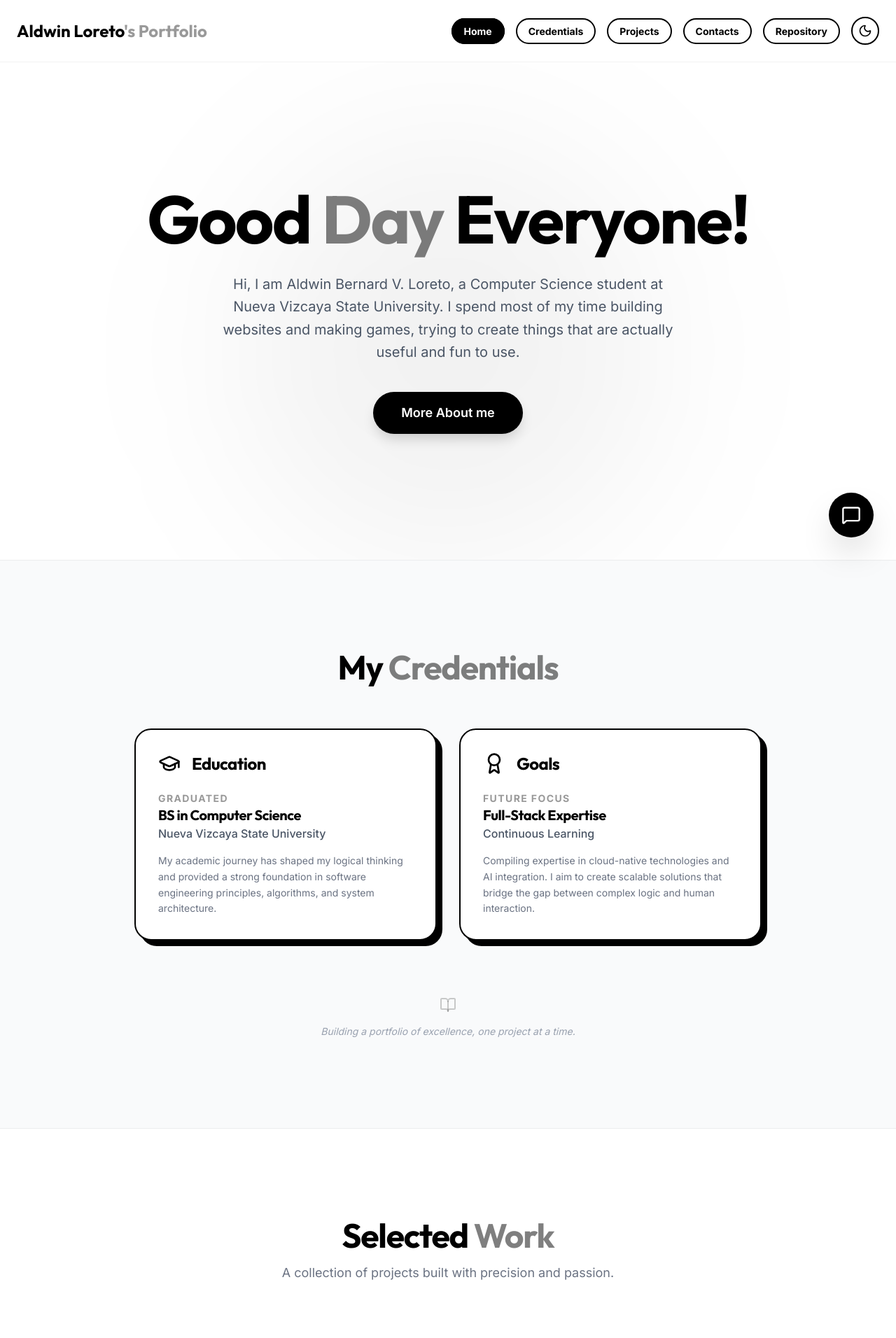
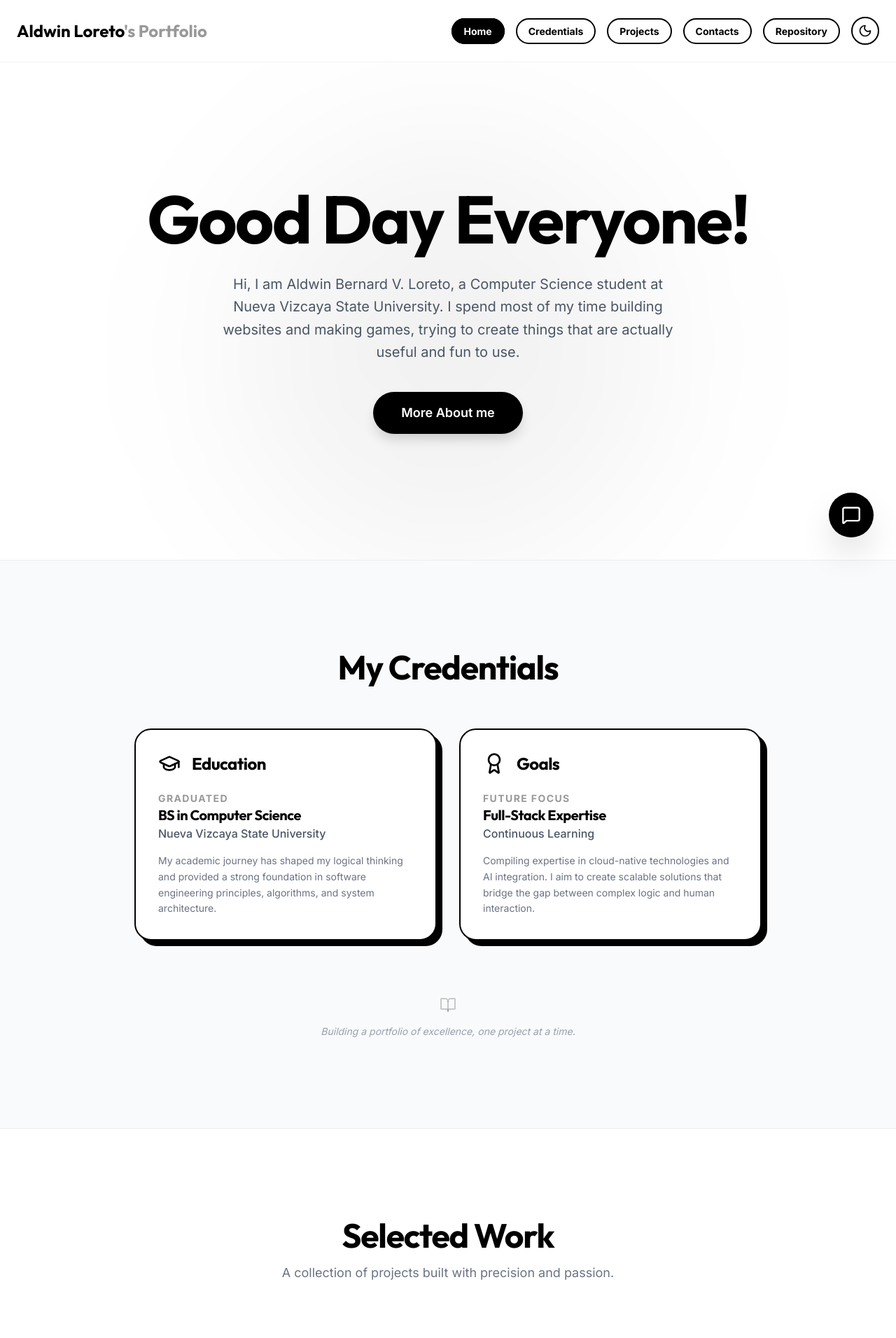
Before and after one commit to iHoshiii/Aldwin-Portfolio, a React app: page / in a window 1280 px wide. Shown: the top 1912 px of the page at 70% size. Built offline with nearby package versions, Linux system fonts and the light colour scheme; the HTML template or start-up script is replaced by a standard one.

Commit message:
UI UI UI

```diff
--- a/src/components/Credentials.tsx
+++ b/src/components/Credentials.tsx
@@ -13,7 +13,7 @@ const Credentials: React.FC = () => {
                         transition={{ duration: 0.6 }}
                         className="text-4xl md:text-5xl font-bold mb-16 font-outfit text-black dark:text-white text-center"
                     >
-                        My <span className="text-black/50 dark:text-white/50">Credentials</span>
+                        My Credentials<span className="text-black/50 dark:text-white/50"></span>
                     </motion.h2>
 
                     <div className="grid grid-cols-1 md:grid-cols-2 gap-8">
--- a/src/components/Home.tsx
+++ b/src/components/Home.tsx
@@ -31,7 +31,7 @@ const Home: React.FC = () => {
                 transition={{ duration: 0.8 }}
                 className="text-5xl md:text-8xl font-bold font-outfit leading-[1.1] mb-6 max-w-5xl text-black dark:text-white"
             >
-                Good <span className="text-black/50 dark:text-white/50">Day</span> Everyone!
+                Good Day<span className="text-black/50 dark:text-white/50"></span> Everyone!
             </motion.h1>
             <motion.p
                 initial={{ opacity: 0, y: 20 }}
--- a/src/components/Projects.tsx
+++ b/src/components/Projects.tsx
@@ -13,7 +13,7 @@ const Projects: React.FC = () => {
                 className="text-center mb-20"
             >
                 <h2 className="text-4xl md:text-5xl font-bold mb-4 font-outfit text-black dark:text-white">
-                    Selected <span className="text-black/50 dark:text-white/50">Work</span>
+                    Selected Work<span className="text-black/50 dark:text-white/50"></span>
                 </h2>
                 <p className="text-gray-500 dark:text-gray-400 text-lg">A collection of projects built with precision and passion.</p>
             </motion.div>
```
